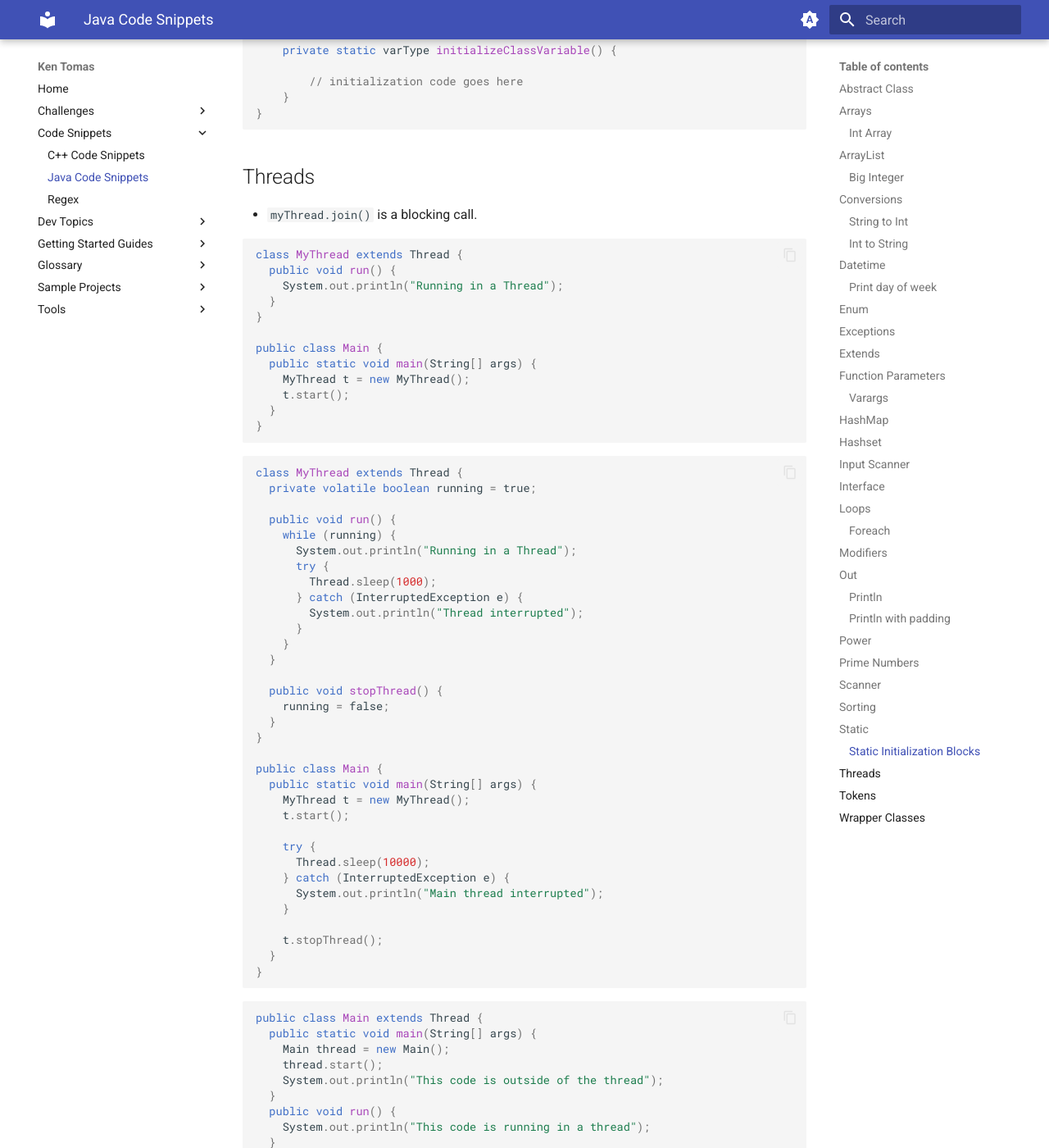
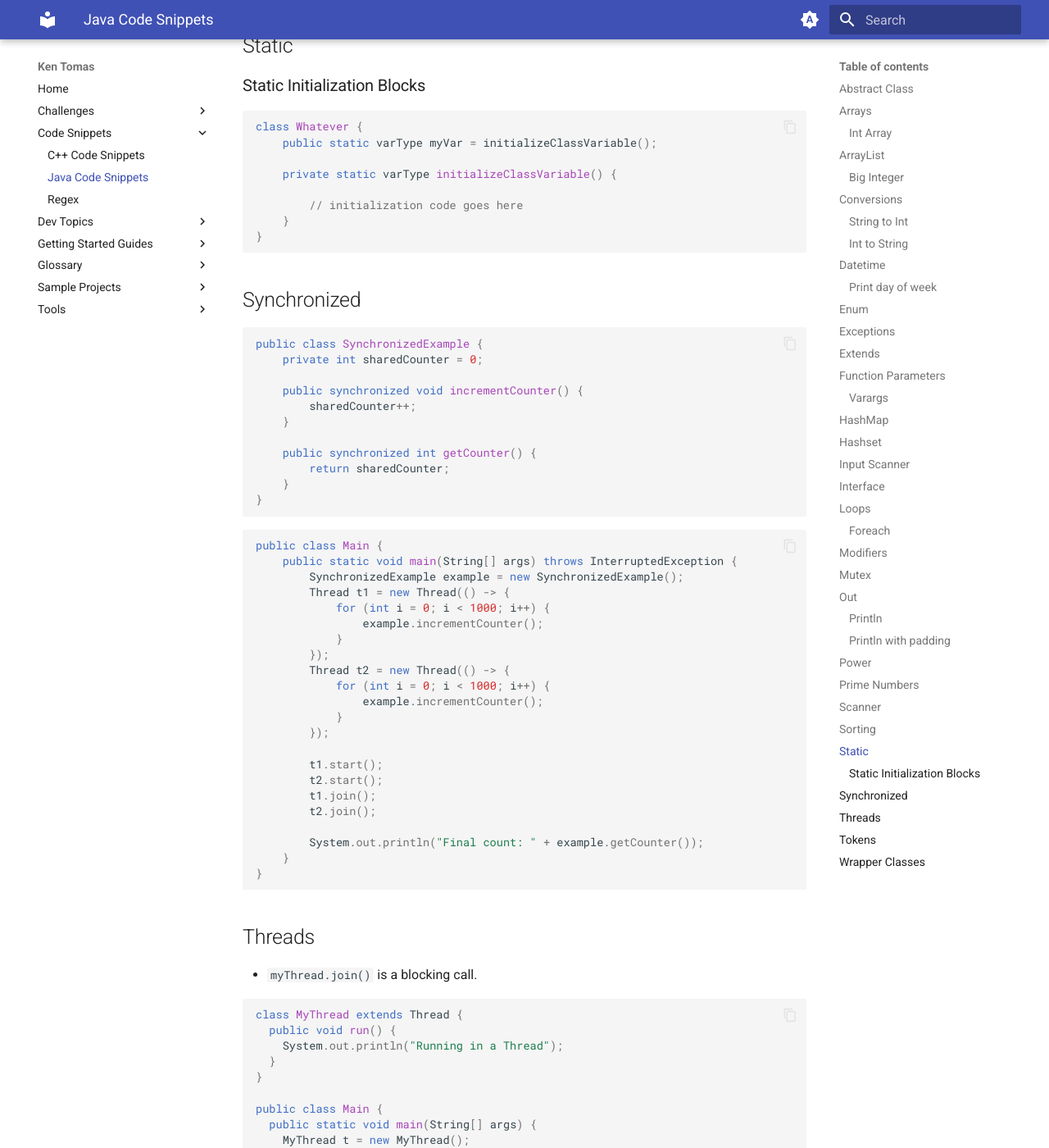
Before and after one commit to kentomas/kentomas.github.io, an MkDocs documentation site: the page built from docs/Code Snippets/Java.md, in a window 1280 px wide and 1400 px high, scrolled down 10617 px. Shown: the whole window at 82% size. Built offline with MkDocs 1.6.1 and Material for MkDocs 9.7.7, drawn with Linux system fonts in a browser that asks for light colours; some of the changed text lies outside the part shown.

Commit message:
- Added mutex alternative. -- `Synchronized` is it.

````diff
--- a/docs/Code Snippets/Java.md
+++ b/docs/Code Snippets/Java.md
@@ -387,6 +387,11 @@ synchronized    // Methods can only be accessed by one thread at a time
 volatile        // The value of an attribute is not cached thread-locally, and is always read from the "main memory"
 ```
 
+## Mutex
+
+- There's no Mutex in java.
+  - Use [synchronized](#Synchronized).
+
 ## Out
 
 ### Println
@@ -523,6 +528,48 @@ class Whatever {
 }
 ```
 
+## Synchronized
+
+```java
+public class SynchronizedExample {
+    private int sharedCounter = 0;
+
+    public synchronized void incrementCounter() {
+        sharedCounter++;
+    }
+
+    public synchronized int getCounter() {
+        return sharedCounter;
+    }
+}
+```
+
+```java
+public class Main {
+    public static void main(String[] args) throws InterruptedException {
+        SynchronizedExample example = new SynchronizedExample();
+        Thread t1 = new Thread(() -> {
+            for (int i = 0; i < 1000; i++) {
+                example.incrementCounter();
+            }
+        });
+        Thread t2 = new Thread(() -> {
+            for (int i = 0; i < 1000; i++) {
+                example.incrementCounter();
+            }
+        });
+
+        t1.start();
+        t2.start();
+        t1.join();
+        t2.join();
+
+        System.out.println("Final count: " + example.getCounter());
+    }
+}
+
+```
+
 ## Threads
 
 - `myThread.join()` is a blocking call.
````
